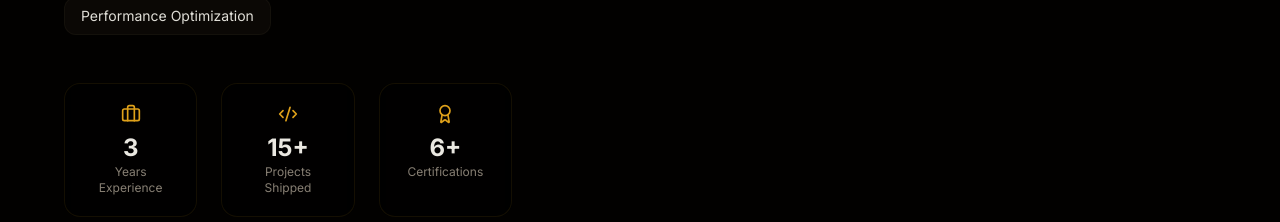
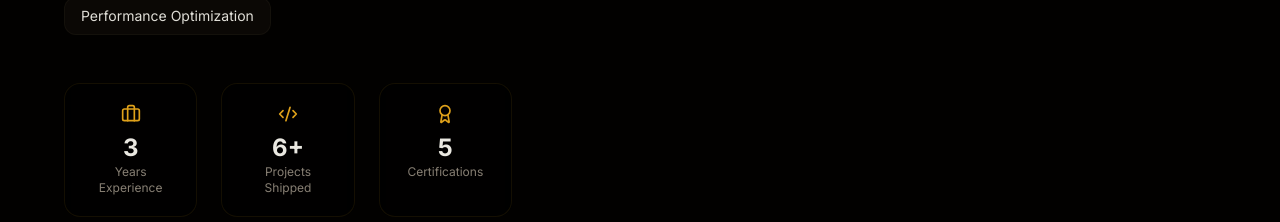
Before and after one commit to Shwetachauha/portfolio, a Next.js app: page / in a window 1280 px wide. Shown: the part 1556-1778 px from the top of the page. Built offline with nearby package versions, Linux system fonts and the light colour scheme; a web font is replaced by a local one.

Commit message:
fix: correct project and certification counts in AboutSection
Co-authored-by: Copilot <copilot@github.com>

```diff
--- a/components/about-section.tsx
+++ b/components/about-section.tsx
@@ -6,8 +6,8 @@ import { Code2, Briefcase, Award } from "lucide-react"
 
 const stats = [
   { label: "Years Experience", value: "3", icon: Briefcase },
-  { label: "Projects Shipped", value: "15+", icon: Code2 },
-  { label: "Certifications", value: "6+", icon: Award },
+  { label: "Projects Shipped", value: "6+", icon: Code2 },
+  { label: "Certifications", value: "5", icon: Award },
 ]
 
 const highlights = [
```
